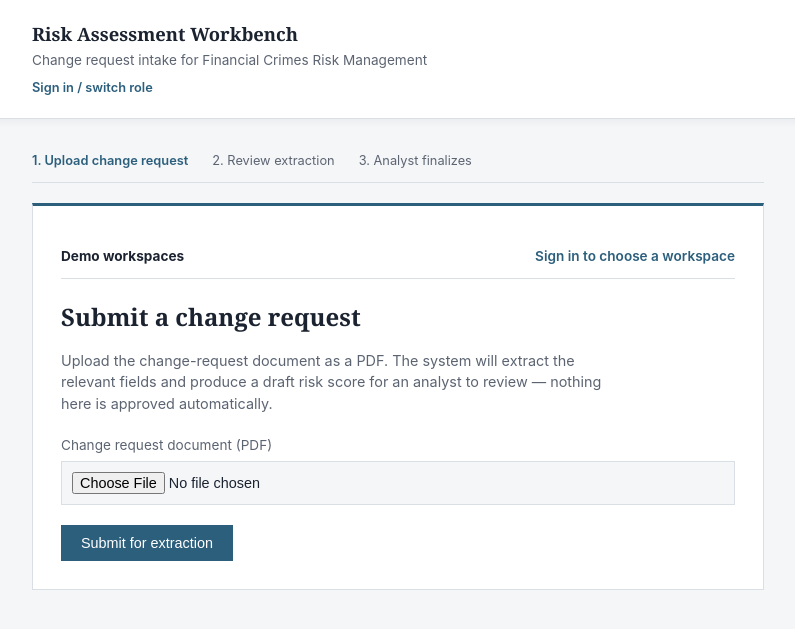
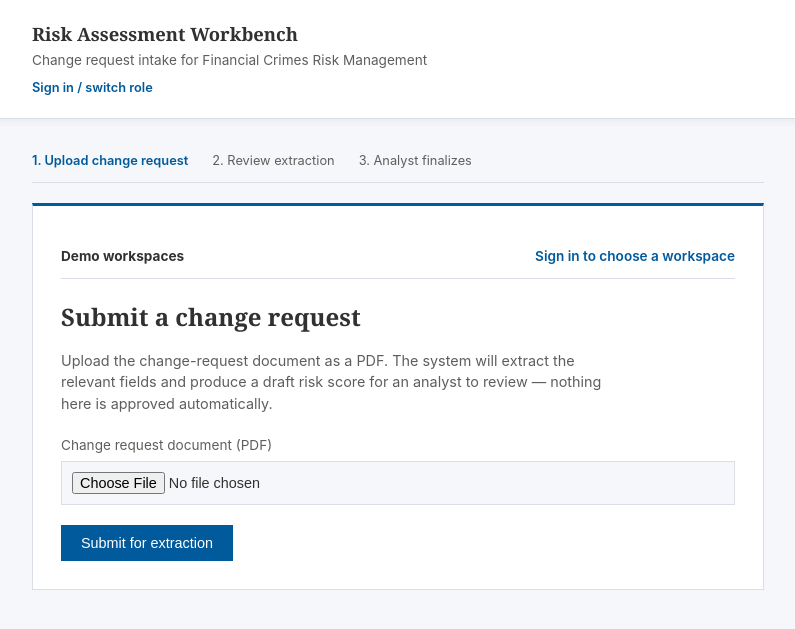
Before and after one commit to ebtenorio-myridius/geniushack3, a FastAPI app: page /intake in a window 1280 px wide. Shown: the top 629 px of the page, without its empty margins (242-1037 px from the left). Run offline with FastAPI, Linux system fonts and the light colour scheme; some libraries are stand-ins or nearby versions.

Commit message:
change the theme color of the app to blue-based color theme

```diff
--- a/src/app/static/css/style.css
+++ b/src/app/static/css/style.css
@@ -1,15 +1,17 @@
 :root {
-    --bg: #F5F6F8;
+    --bg: #F5F7FA;
     --surface: #FFFFFF;
-    --ink: #1B2330;
-    --ink-muted: #5C6472;
+    --ink: #323130;
+    --ink-muted: #605E5C;
     --border: #DADFE5;
-    --accent: #2C5F7C;
+    --accent: #005A9C;
+    --accent-secondary: #0078D4;
 
-    --risk-low: #3A7D5C;
-    --risk-medium: #A67C1E;
-    --risk-high: #B5502C;
-    --risk-critical: #A23B3B;
+    --risk-low: #107C10;
+    --risk-medium: #FFB900;
+    --risk-high: #D13438;
+    --risk-critical: #D13438;
+    --review-needed: #5C2D91;
 }
 
 * { box-sizing: border-box; }
@@ -155,7 +157,7 @@ input[type="file"] {
 }
 
 .button:hover { opacity: 0.92; }
-.button--secondary { background: var(--risk-high); }
+.button--secondary { background: var(--accent-secondary); }
 
 textarea, input[type="text"] {
     display: block;
@@ -166,7 +168,7 @@ textarea, input[type="text"] {
 }
 
 .review-form { border-top: 1px solid var(--border); margin-top: 24px; padding-top: 18px; }
-.flag--success { background: #E8F4EC; color: var(--risk-low); border-left: 3px solid var(--risk-low); }
+.flag--success { background: #E7F4E7; color: var(--risk-low); border-left: 3px solid var(--risk-low); }
 
 .queue-item {
     border-top: 1px solid var(--border);
@@ -322,13 +324,13 @@ textarea, input[type="text"] {
 }
 
 .flag--warn {
-    background: #FBF0DE;
-    color: var(--risk-medium);
-    border-left: 3px solid var(--risk-medium);
+    background: #F3ECFA;
+    color: var(--review-needed);
+    border-left: 3px solid var(--review-needed);
 }
 
 .flag--error {
-    background: #FBE9E7;
+    background: #FDE7E9;
     color: var(--risk-critical);
     border-left: 3px solid var(--risk-critical);
 }
```
